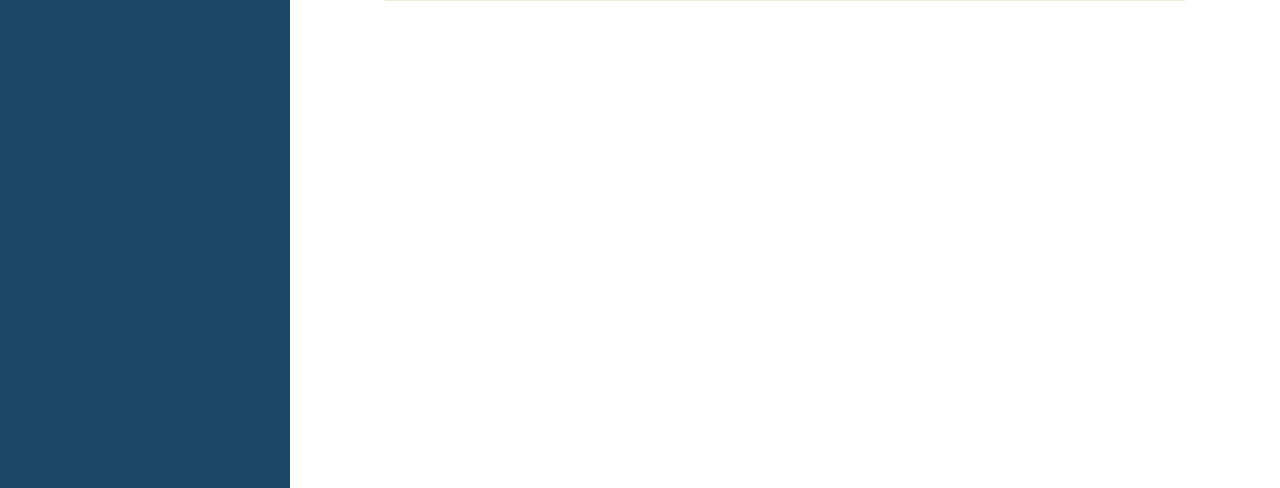
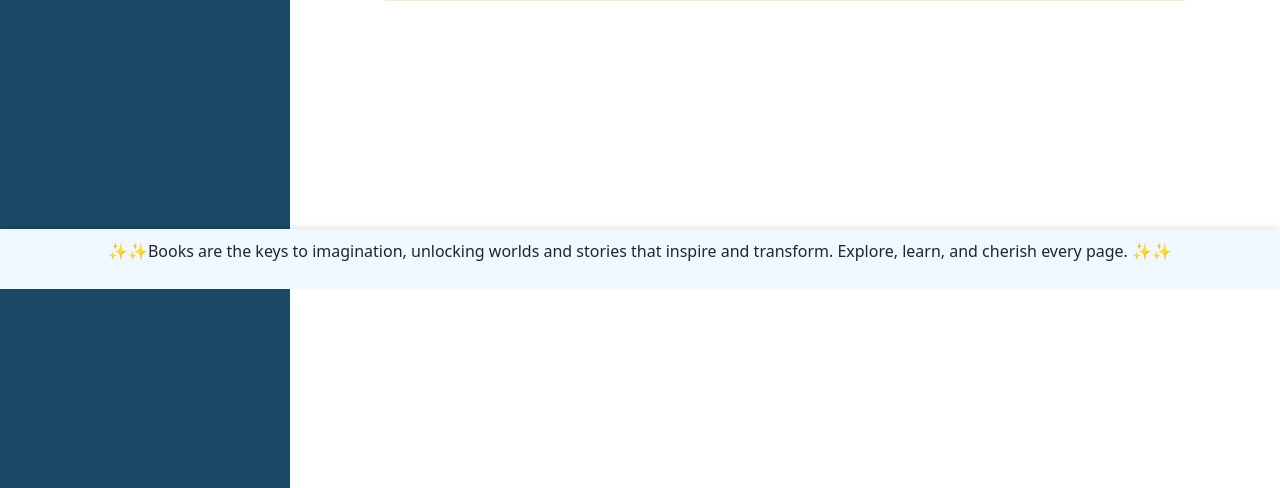
Before and after one commit to EstherAuma/Assessment-Fifty-Eight-technology, a Django app: page / in a window 1280 px wide. Shown: the part 511-999 px from the top of the page. Run offline with Django 5.2, Linux system fonts and the light colour scheme; data comes from the database, SQL or seed files in the repository; some libraries are stand-ins or nearby versions.

Commit message:
added a footer

```diff
--- a/fiftyEightTechnology/libraryManagementSystem/static/css/base.css
+++ b/fiftyEightTechnology/libraryManagementSystem/static/css/base.css
@@ -63,3 +63,15 @@ body {
 .hover-row:hover {
     background-color: #f0f0f0;
 }
+
+#pageFooter {
+    position: fixed;
+    bottom: 0;
+    left: 50%;
+    transform: translateX(-50%);
+    background-color: aliceblue;
+    width: 100%;
+    padding: 10px 0;
+    text-align: center;
+    box-shadow: 0px -2px 5px rgba(0, 0, 0, 0.1);
+}
--- a/fiftyEightTechnology/libraryManagementSystem/templates/base.html
+++ b/fiftyEightTechnology/libraryManagementSystem/templates/base.html
@@ -52,5 +52,8 @@
             }
         });
     </script>
+    <footer id="pageFooter">
+        <p>&#10024;&#10024;Books are the keys to imagination, unlocking worlds and stories that inspire and transform. Explore, learn, and cherish every page. &#10024;&#10024;</p>
+    </footer>
 </body>
 </html>
```
